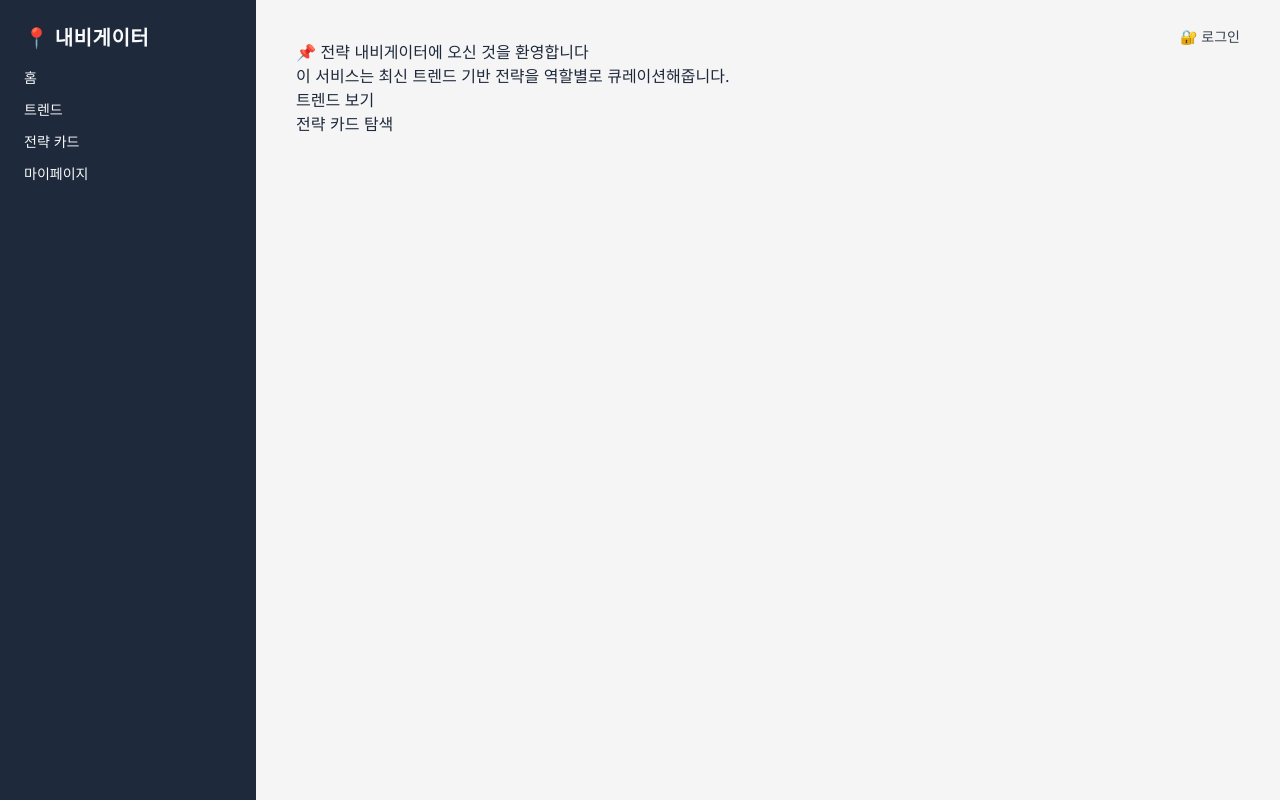
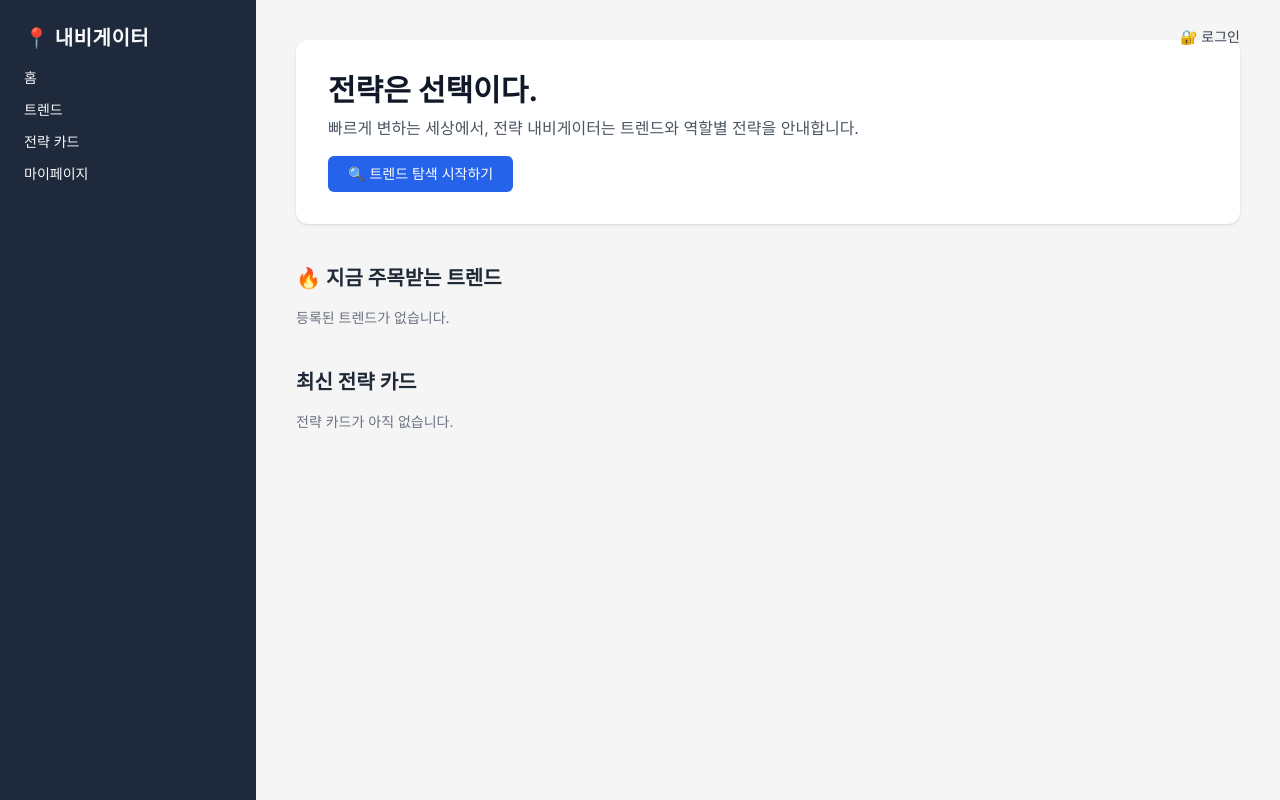
Before and after one commit to rloss/navigator, a Flask app: page / in a window 1280 px wide. Run offline with Flask 3, Linux system fonts and the light colour scheme; some libraries are stand-ins or nearby versions.

Commit message:
디자인디자인

```diff
--- a/app/views/home.py
+++ b/app/views/home.py
@@ -1,7 +1,10 @@
 from flask import Blueprint, render_template
+from app.models import Trend, StrategyCard
 
 home_bp = Blueprint("home", __name__)
 
 @home_bp.route("/")
 def home():
-    return render_template("home.html")
+    trends = Trend.query.order_by(Trend.id.desc()).all()
+    strategies = StrategyCard.query.order_by(StrategyCard.id.desc()).all()
+    return render_template("home.html", trends=trends, strategies=strategies)
--- a/templates/home.html
+++ b/templates/home.html
@@ -1,11 +1,67 @@
 {% extends "layout.html" %}
+{% block content %}
 
-{% block content %}
-<h2>📌 전략 내비게이터에 오신 것을 환영합니다</h2>
-<p>이 서비스는 최신 트렌드 기반 전략을 역할별로 큐레이션해줍니다.</p>
+<!-- 💬 Hero Section -->
+<section class="bg-white rounded-xl shadow p-8 mb-10">
+  <h1 class="text-3xl font-bold text-gray-900">전략은 선택이다.</h1>
+  <p class="text-gray-600 mt-2">빠르게 변하는 세상에서, 전략 내비게이터는 트렌드와 역할별 전략을 안내합니다.</p>
+  <a href="/trends" class="mt-4 inline-block bg-blue-600 text-white px-5 py-2 rounded-md text-sm font-medium hover:bg-blue-700 transition">
+    🔍 트렌드 탐색 시작하기
+  </a>
+</section>
 
-<ul>
-  <li><a href="/trends">트렌드 보기</a></li>
-  <li><a href="/strategies">전략 카드 탐색</a></li>
-</ul>
+<!-- 📊 인기 트렌드 -->
+<section class="mb-10">
+  <h2 class="text-xl font-semibold text-gray-800 mb-4">🔥 지금 주목받는 트렌드</h2>
+  <div class="grid grid-cols-1 md:grid-cols-2 gap-6">
+    {% for trend in trends[:2] %}
+      <div class="bg-white rounded-xl p-5 shadow hover:shadow-lg transition">
+        <h3 class="text-lg font-semibold text-gray-900">{{ trend.title }}</h3>
+        <p class="text-sm text-gray-600 mt-1">{{ trend.summary[:100] }}...</p>
+        <a href="/trend/{{ trend.id }}" class="mt-3 inline-block text-blue-600 hover:underline text-sm">자세히 보기 →</a>
+      </div>
+    {% endfor %}
+    {% if not trends %}
+      <p class="text-sm text-gray-500">등록된 트렌드가 없습니다.</p>
+    {% endif %}
+  </div>
+</section>
+
+<!-- 🧠 전략 카드 프리뷰 -->
+<section class="mb-10">
+  <h2 class="text-xl font-semibold text-gray-800 mb-4">최신 전략 카드</h2>
+  <div class="grid grid-cols-1 md:grid-cols-2 gap-6">
+    {% for s in strategies[:2] %}
+      <div class="bg-white rounded-xl p-5 shadow hover:shadow-lg transition">
+        <h4 class="text-lg font-semibold text-gray-900">{{ s.title }}</h4>
+        <p class="text-sm text-gray-600 mt-1">{{ s.summary[:100] }}...</p>
+        <a href="/strategy/{{ s.id }}" class="mt-3 inline-block text-blue-600 hover:underline text-sm">카드 보기 →</a>
+      </div>
+    {% endfor %}
+    {% if not strategies %}
+      <p class="text-sm text-gray-500">전략 카드가 아직 없습니다.</p>
+    {% endif %}
+  </div>
+</section>
+
+<!-- 📌 내 전략 카드 (로그인 시) -->
+{% if session.user_id %}
+<section class="mb-10">
+  <h2 class="text-xl font-semibold text-gray-800 mb-4">내 전략 카드</h2>
+  <div class="bg-white rounded-lg p-5 text-sm text-gray-700">
+    <p>내 전략 카드를 <a href="/mypage/strategies" class="text-blue-600 hover:underline">여기서 확인</a>하세요.</p>
+  </div>
+</section>
+{% endif %}
+
+<!-- 🛡️ 관리자 전용 안내 -->
+{% if session.is_admin %}
+<section class="mb-10">
+  <h2 class="text-xl font-semibold text-gray-800 mb-4">🛡️ 관리자 권한</h2>
+  <div class="bg-red-50 border border-red-200 rounded-lg p-5 text-sm text-red-700">
+    <p>GPT가 자동 생성한 콘텐츠를 <a href="/admin" class="underline font-medium">검토하고 승인</a>해주세요.</p>
+  </div>
+</section>
+{% endif %}
+
 {% endblock %}
```
